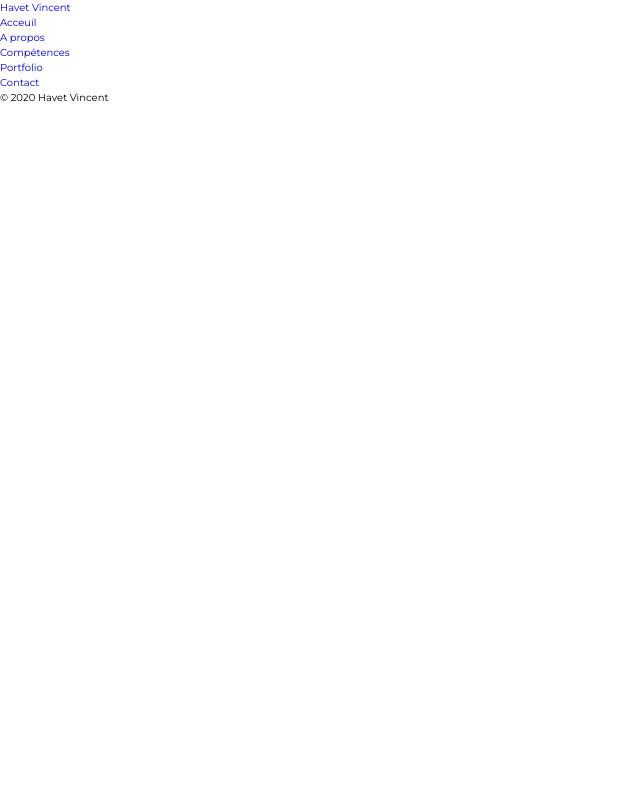
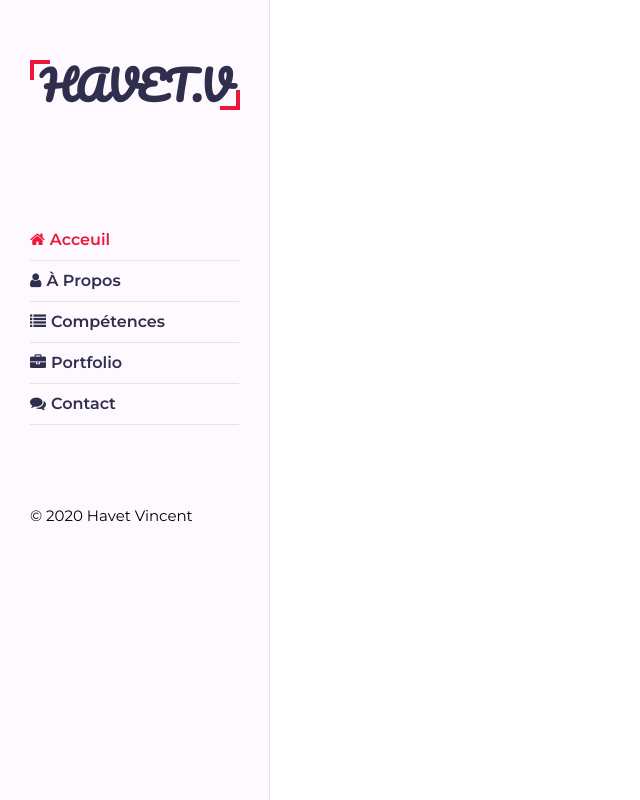
Before and after one commit to Havet-Vincent/Portfolio, a website: page dist/index.html in a window 1280 px wide. Shown: the whole page, without its empty margins (0-640 px from the left). Drawn offline with nearby package versions, Linux system fonts and the light colour scheme; files that its build step writes are made by us from their sources.

Commit message:
fix navbar, add styles css

```diff
--- a/package.json
+++ b/package.json
@@ -6,7 +6,7 @@
   "repository": "git@github.com:Havet-Vincent/Portfolio.git",
   "author": "HAVET <vhavet@gmail.com>",
   "scripts": {
-    "sass": "node-sass -w scss/ -o dist/css -r --output-style=compressed"
+    "sass": "node-sass -w scss/ -o dist/css -r"
   },
   "license": "MIT",
   "private": false,
--- a/scss/main.scss
+++ b/scss/main.scss
@@ -4,15 +4,19 @@
 /* Font Google */
 @import url('https://fonts.googleapis.com/css2?family=Montserrat:wght@400;500;600&display=swap');
 @import url('https://fonts.googleapis.com/css2?family=Rubik:wght@500;700;900&display=swap');
+@import url('https://fonts.googleapis.com/css2?family=Pacifico&family=Roboto:wght@300;400;700&display=swap');
+
 
 // General Style
 
 $web_width: 1100px;
 $light_color: #fdf9ff;
 $dark_color: #302e4d;
-$transition: all 0.3s ease;
+$grey_color: #7d7d7d;
+$transition: all 0.3s ease !default;
+$webkit_transition: all 0.3s ease;
 $about_img: url('../img/about.jpg');
-
+$border: 1px solid #e8dfec;
 
 
 
@@ -23,10 +27,107 @@ $about_img: url('../img/about.jpg');
   outline: 0;
   text-decoration: none;
 }
-
+html { font-size: 62.5%; }
 body {
   line-height: 1.5;
-  font-size: 10px;
+  font-size: 1.5rem;
   font-family: 'Montserrat', sans-serif;
   font-weight: 400;
 }
+a { text-decoration: none; }
+
+// Utilitaires
+
+
+.plr{ padding-left: 1.5rem; padding-right: 1.5rem }
+
+.container { max-width: $web_width; width: 100%; margin: auto;}
+
+// Aside
+
+.aside {
+  width: 27rem;
+  // background-color: red;
+  background-color: $light_color;
+  position: fixed;
+  height: 100%;
+  left: 0;
+  top: 0;
+  // z-index: 11;
+  border-right: $border;
+
+  .aside-inner {
+    position: absolute;
+    top: 0;
+    left: 0;
+    width: 100%;
+    height: 100%;
+    padding: 3rem;
+    overflow: auto;
+  }
+
+  .logo {
+    padding: 3rem 0;
+
+    a {
+      font-size: 4rem;
+      color: $dark_color;
+      font-family: 'Pacifico', cursive;
+      font-weight: 700;
+      text-decoration: none;
+      display: inline-block;
+      position: relative;
+      padding: 0 1rem;
+      line-height: 5rem;
+    }
+
+    a::before {
+      content: '';
+      height: 2rem;
+      width: 2rem;
+      position: absolute;
+      top: 0;
+      left: 0;
+    }
+
+    a::after {
+      content: '';
+      height: 2rem;
+      width: 2rem;
+      position: absolute;
+      bottom: 0;
+      right: 0;
+    }
+  }
+  .nav {
+    list-style: none;
+    margin: 8rem 0;
+    padding: 0;
+
+    li {
+      display: block;
+
+      a {
+        font-size: 1.6rem;
+        font-weight: 600;
+        color: $dark_color;
+        text-decoration: none;
+        line-height: 4rem;
+        display: block;
+        border-bottom: $border;
+        -webkit-transition: $webkit_transition;
+        transition: $webkit_transition;
+        text-transform: capitalize;
+
+        .fa {
+          margin-right: 0.5rem;
+        }
+      }
+    }
+  }
+
+  .copyright-text {
+    font-size: 1.3rem;
+    color: $grey_color;
+  }
+}
--- /dev/null
+++ b/scss/styles/pink.scss
@@ -0,0 +1,16 @@
+$pink_color: #ec1839;
+
+.aside .logo a::before{
+  border-top: 4px solid $pink_color;
+  border-left: 4px solid $pink_color;
+}
+
+.aside .logo a::after{
+  border-bottom: 4px solid $pink_color;
+  border-right: 4px solid $pink_color;
+}
+
+.aside .nav li a:hover,
+.aside .nav li a.active {
+  color: $pink_color;
+}
```
Also changed, not shown: dist/css/main.css, dist/css/styles/pink.css (added), dist/index.html.
